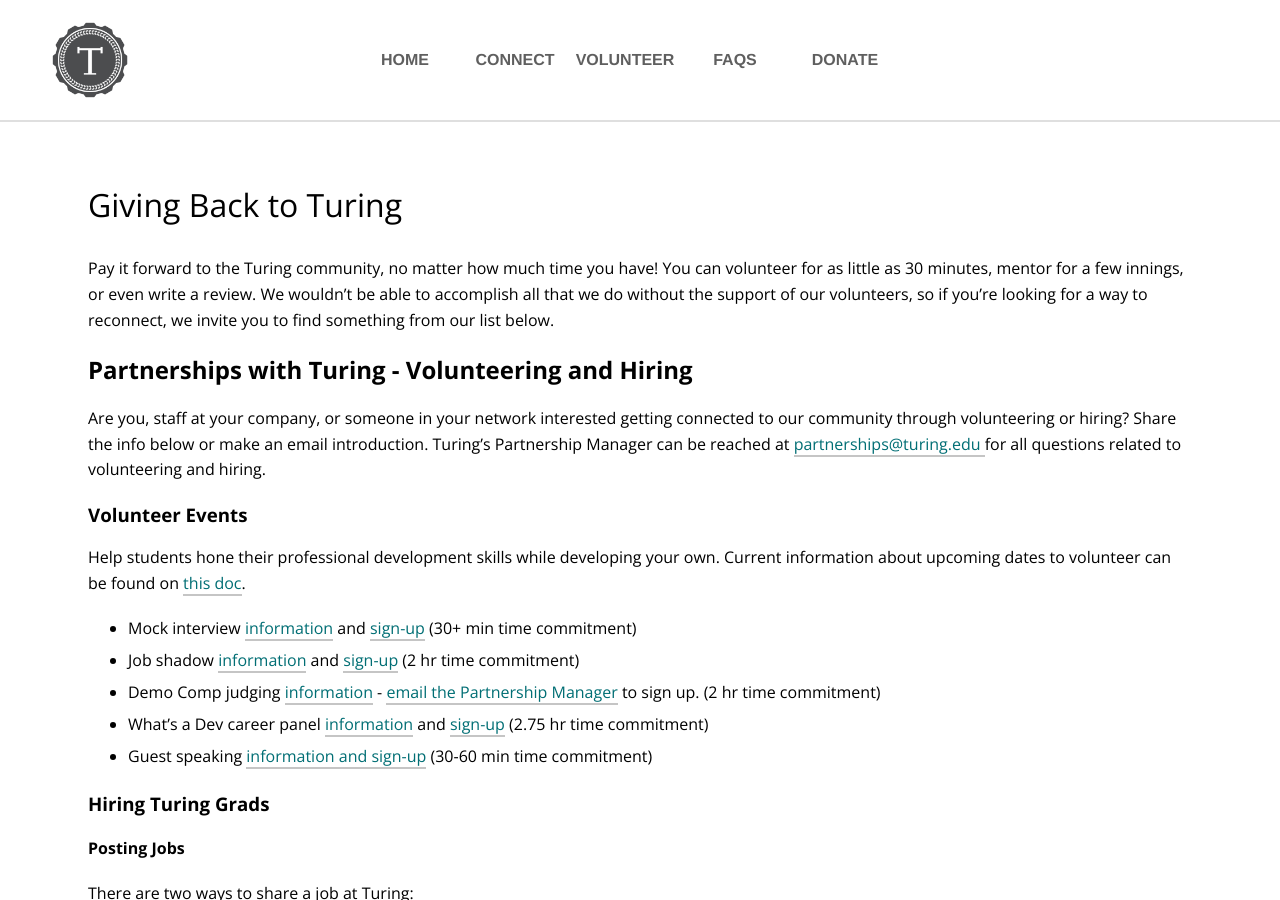
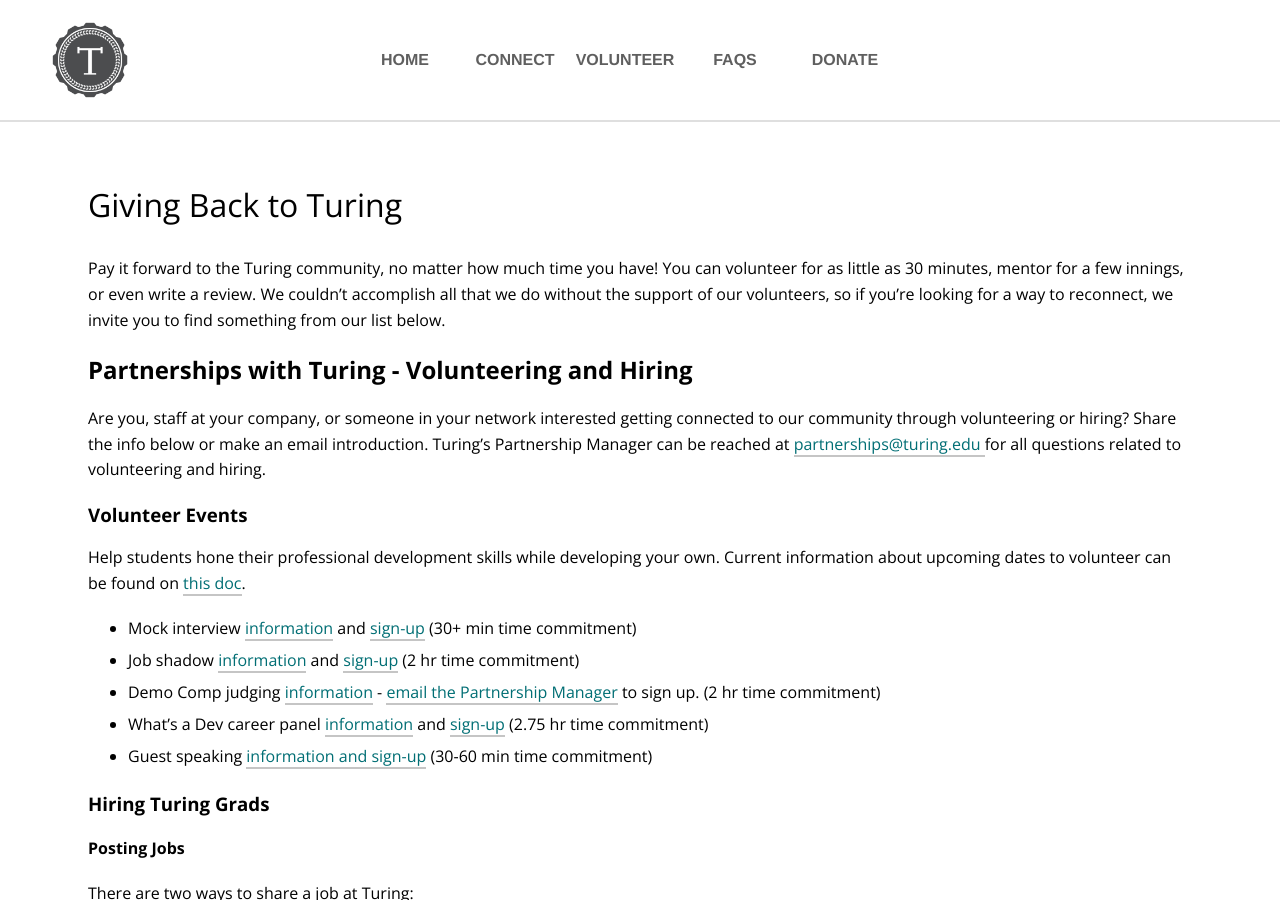
Before and after one commit to turingschool/alumni-site, a Jekyll site: the page built from volunteer.md, in a window 1280 px wide and 900 px high. Built offline with Jekyll 4.4.1, drawn with Linux system fonts in a browser that asks for light colours; nearby versions of some CDN libraries; comment, search, counter and statistics services are not loaded.

Commit message:
Update volunteer.md

```diff
--- a/volunteer.md
+++ b/volunteer.md
@@ -4,7 +4,7 @@ title: Giving Back to Turing
 permalink: /volunteer/
 ---
 
-Pay it forward to the Turing community, no matter how much time you have! You can volunteer for as little as 30 minutes, mentor for a few innings, or even write a review. We wouldn't be able to accomplish all that we do without the support of our volunteers, so if you're looking for a way to reconnect, we invite you to find something from our list below.
+Pay it forward to the Turing community, no matter how much time you have! You can volunteer for as little as 30 minutes, mentor for a few innings, or even write a review. We couldn't accomplish all that we do without the support of our volunteers, so if you're looking for a way to reconnect, we invite you to find something from our list below.
 
 ## Partnerships with Turing - Volunteering and Hiring
 Are you, staff at your company, or someone in your network interested getting connected to our community through volunteering or hiring? Share the info below or make an email introduction. Turing's Partnership Manager can be reached at <a href="mailto:partnerships@turing.edu ">partnerships@turing.edu </a> for all questions related to volunteering and hiring.
```
